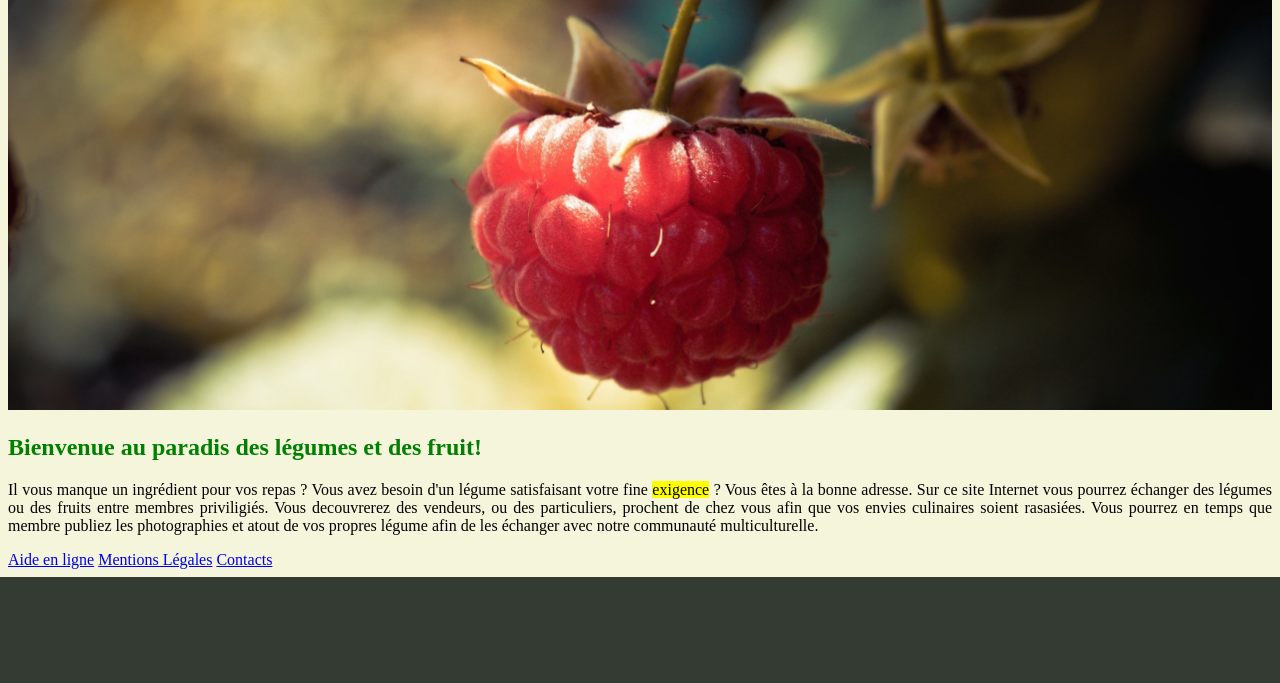
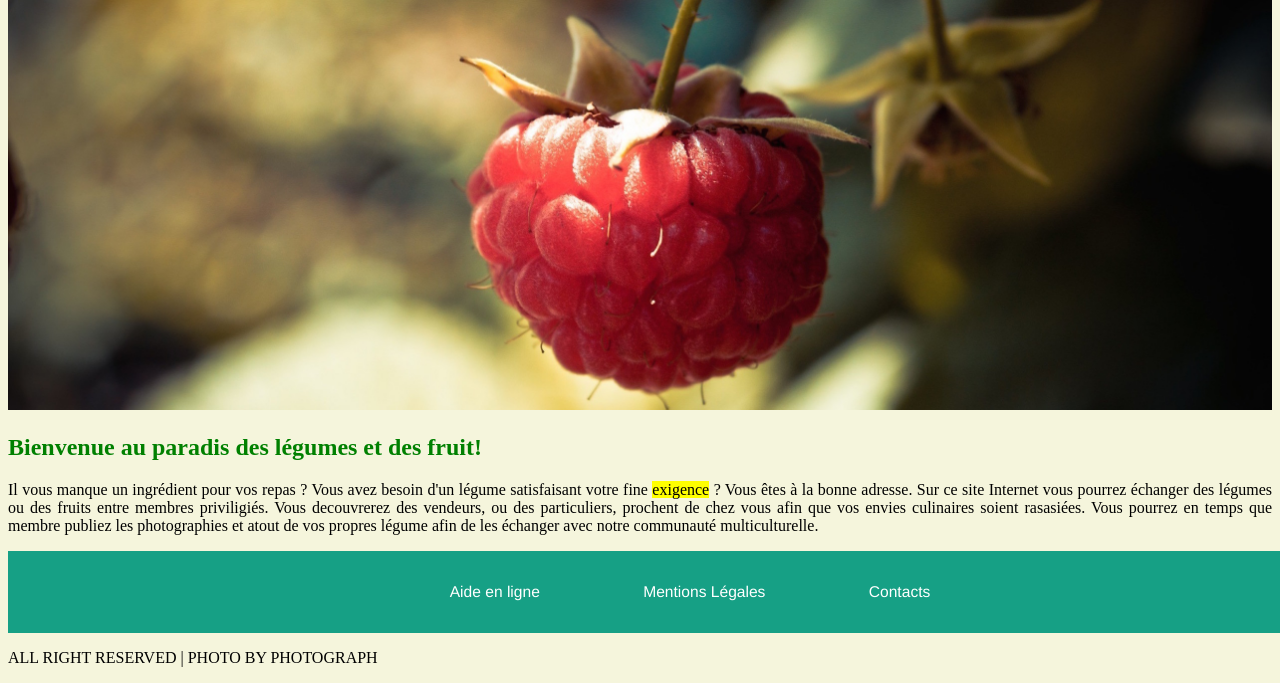
Before and after one commit to APPG8C/VeganHeaven_commun, a PHP site: page /Accueil.php in a window 1280 px wide; the page is wider, and only the part inside the window is pictured. Shown: the part 438-1121 px from the top of that part. Before the commit the page ends 1015 px from the top of that part, so only its background shows below. Run offline with PHP 8.4, Linux system fonts and the light colour scheme.

Commit message:
Création graphique du pied de page

```diff
--- a/PiedDePage.php
+++ b/PiedDePage.php
@@ -1,5 +1,11 @@
-<footer class="pieddepage">
-<a href="AideEnligne.php">Aide en ligne</a>
-<a href="MentionsLégales.php">Mentions Légales</a>
-<a href="Contacts.php">Contacts</a>
+<footer class="footers">
+<nav>
+	<ul>
+		<li><a href="AideEnligne.php">Aide en ligne</a></li>
+		<li><a href="MentionsLégales.php">Mentions Légales</a></li>
+		<li><a href="Contacts.php">Contacts</a></li>
+</nav>
+	<p class="Copyright">
+	ALL RIGHT RESERVED | PHOTO BY PHOTOGRAPH
+	</p>
 </footer>
```
